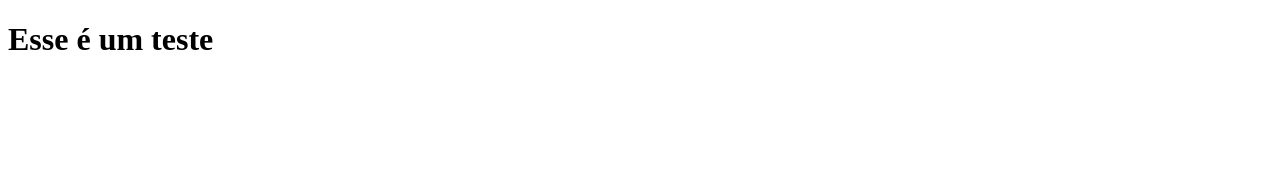
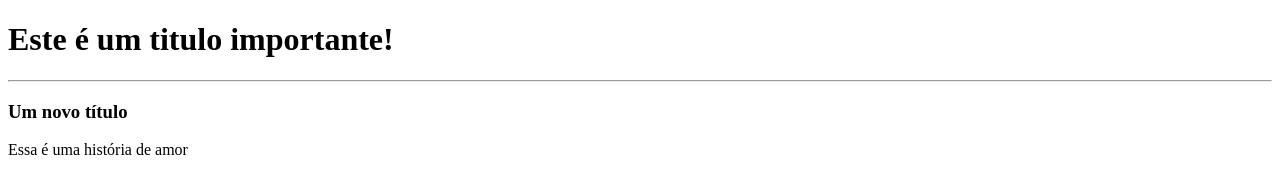
Before and after one commit to Marivan-Olivares/Curso, a plain HTML site: page index.html in a window 1280 px wide. Drawn offline with Linux system fonts and the light colour scheme.

Commit message:
Segundo Commit do marivan

```diff
--- a/index.html
+++ b/index.html
@@ -1,4 +1,15 @@
 <!DOCTYPE html>
-<h1>
-    Esse é um teste
-</h1>
+<html>
+    <head>
+        <title>HTML fundamentos 2</title>
+    </head>
+    <body>
+        <h1>Este é um titulo importante!</h1>
+        <hr/>
+        <h3>Um novo título</h3>
+        </body>
+        <p>Essa é uma história de amor</p>
+
+
+    </body>
+</html>
```
